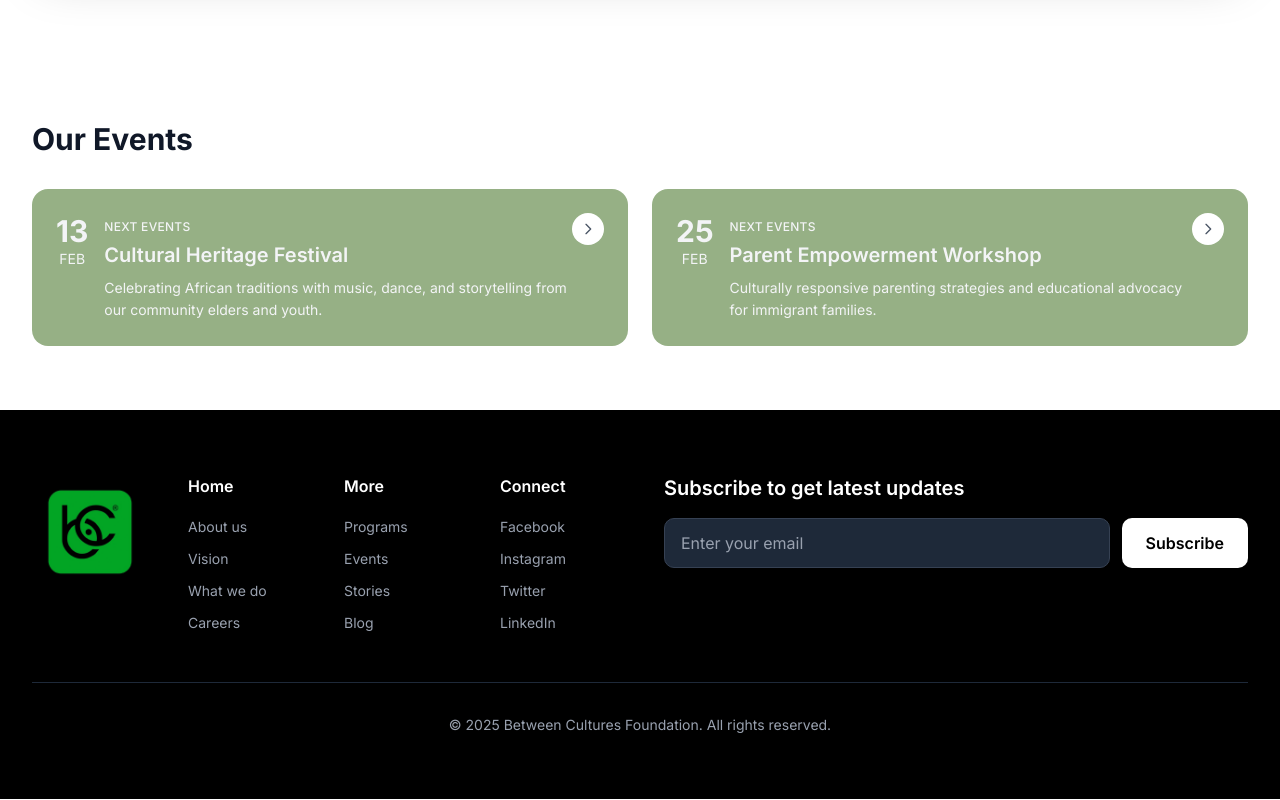
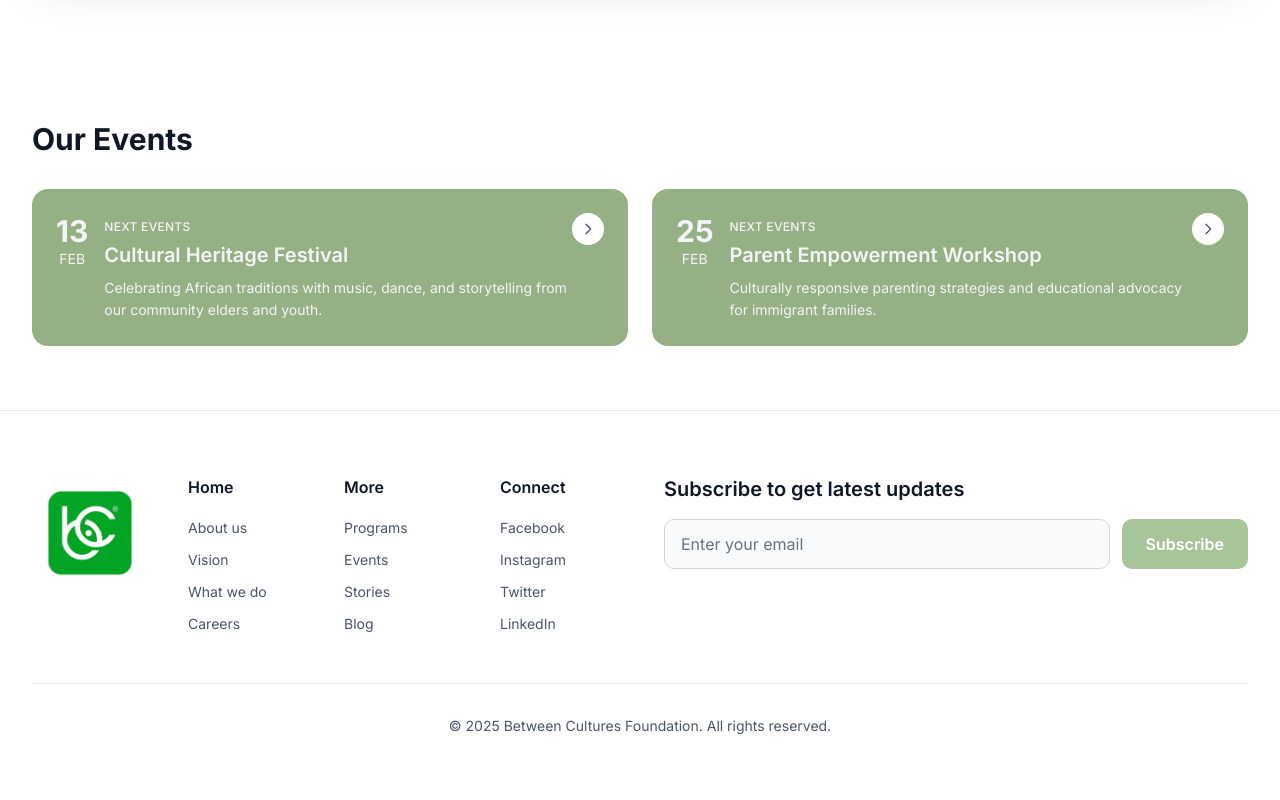
Before and after one commit to EmekaManuel/between-cultures, a Next.js app: page /about in a window 1280 px wide. Shown: the part 4490-5290 px from the top of the page. Built offline with nearby package versions, Linux system fonts and the light colour scheme.

Commit message:
chore(): fixed the footer

```diff
--- a/src/app/hero.tsx
+++ b/src/app/hero.tsx
@@ -194,7 +194,7 @@ export const HeroSection = () => {
         )}
 
         {/* Dynamic gradient overlay that changes with images */}
-        <div className="absolute inset-0 bg-gradient-to-br from-black/30 via-black/30 to-black/30"></div>
+        <div className="absolute inset-0 bg-gradient-to-br from-black/10 via-black/10 to-black/10"></div>
         {/* Animated particles overlay */}
         <div className="absolute inset-0 pointer-events-none">
           {[...Array(12)].map((_, i) => (
@@ -1239,7 +1239,7 @@ export const EventsNewsletterSection = () => {
       </section>
 
       {/* Footer */}
-      <footer className="bg-black text-white py-16">
+      <footer className="bg-white text-gray-900 py-16 border-t border-gray-200">
         <div className="max-w-7xl mx-auto px-4 sm:px-6 lg:px-8">
           <div className="grid grid-cols-1 lg:grid-cols-2 gap-12">
             {/* Links Section */}
@@ -1254,13 +1254,15 @@ export const EventsNewsletterSection = () => {
               {/* Footer Links */}
               {Object.entries(footerLinks).map(([category, links]) => (
                 <div key={category}>
-                  <h4 className="font-semibold mb-4 text-white">{category}</h4>
+                  <h4 className="font-semibold mb-4 text-gray-900">
+                    {category}
+                  </h4>
                   <ul className="space-y-2">
                     {links.map((link, index) => (
                       <li key={index}>
                         <a
                           href={link.href}
-                          className="text-gray-400 hover:text-[#a8c499] transition-colors duration-200 text-sm"
+                          className="text-gray-600 hover:text-[#a8c499] transition-colors duration-200 text-sm"
                         >
                           {link.name}
                         </a>
@@ -1273,7 +1275,7 @@ export const EventsNewsletterSection = () => {
 
             {/* Newsletter Section */}
             <div>
-              <h3 className="text-xl font-semibold mb-4">
+              <h3 className="text-xl font-semibold mb-4 text-gray-900">
                 Subscribe to get latest updates
               </h3>
               <div className="flex gap-3">
@@ -1282,11 +1284,11 @@ export const EventsNewsletterSection = () => {
                   value={email}
                   onChange={(e) => setEmail(e.target.value)}
                   placeholder="Enter your email"
-                  className="flex-1 px-4 py-3 rounded-lg bg-gray-800 text-white placeholder-gray-400 border border-gray-700 focus:outline-none focus:ring-2 focus:ring-[#a8c499] focus:border-transparent"
+                  className="flex-1 px-4 py-3 rounded-lg bg-gray-50 text-gray-900 placeholder-gray-500 border border-gray-300 focus:outline-none focus:ring-2 focus:ring-[#a8c499] focus:border-transparent"
                 />
                 <button
                   onClick={handleSubscribe}
-                  className="bg-white text-black px-6 py-3 rounded-lg font-semibold hover:bg-gray-100 transition-colors duration-200"
+                  className="bg-[#a8c499] text-white px-6 py-3 rounded-lg font-semibold hover:bg-[#96b085] transition-colors duration-200"
                 >
                   Subscribe
                 </button>
@@ -1295,8 +1297,8 @@ export const EventsNewsletterSection = () => {
           </div>
 
           {/* Bottom Border */}
-          <div className="border-t border-gray-800 mt-12 pt-8 text-center">
-            <p className="text-gray-400 text-sm">
+          <div className="border-t border-gray-200 mt-12 pt-8 text-center">
+            <p className="text-gray-600 text-sm">
               © 2025 Between Cultures Foundation. All rights reserved.
             </p>
           </div>
```
